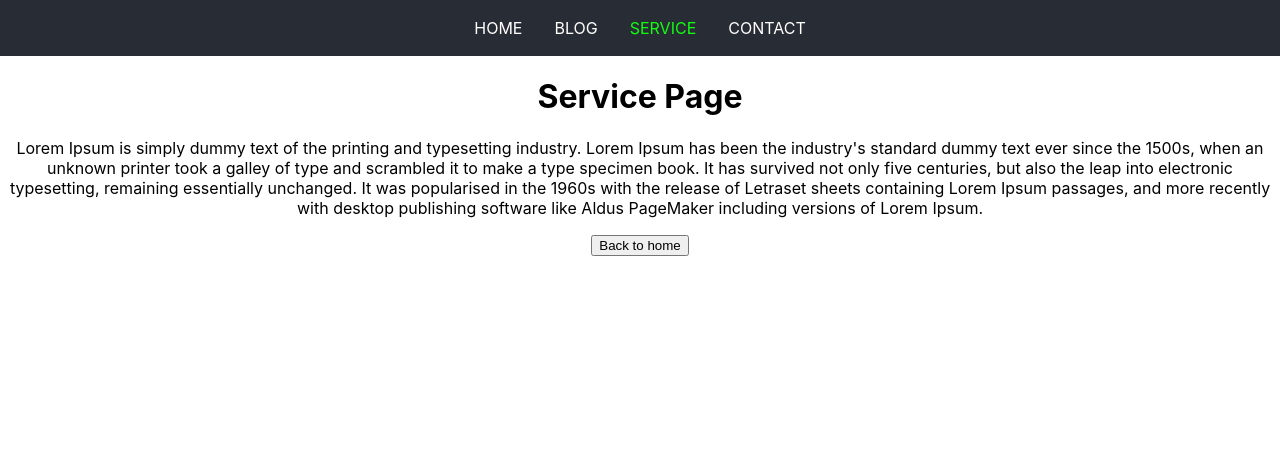
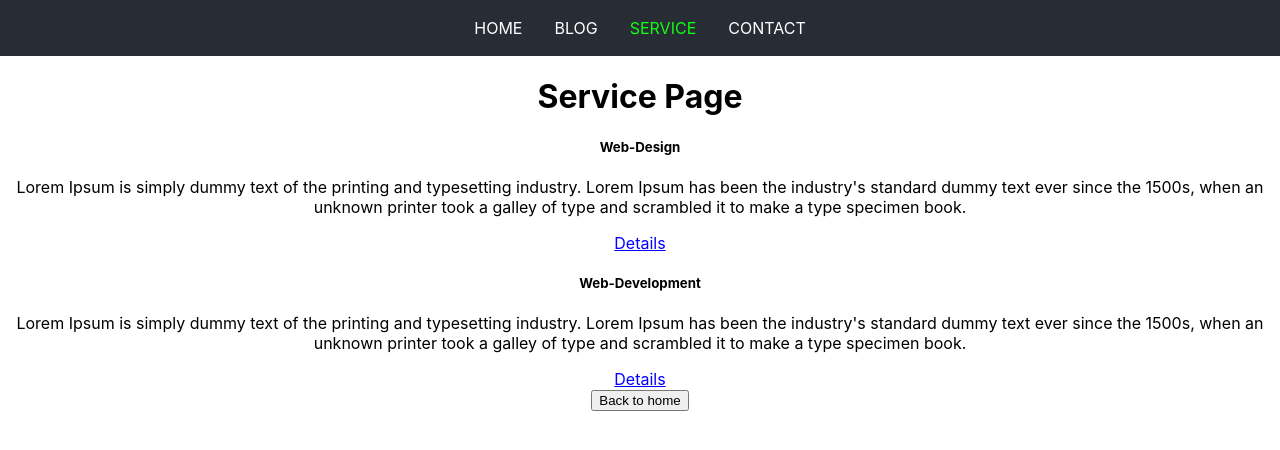
Before and after one commit to mamunurrashid1010/react-routing-implement, a React (Create React App) app: page /service in a window 1280 px wide. Shown: the top 450 px of the page. Built offline with nearby package versions, Linux system fonts and the light colour scheme.

Commit message:
parameter route example added

```diff
--- a/src/App.js
+++ b/src/App.js
@@ -7,6 +7,7 @@ import Service from "./pages/Service";
 import Contact from "./pages/Contact";
 import Error from "./pages/Error";
 import Navbar from "./navbar/Navbar";
+import ServiceDetails from "./pages/ServiceDetails";
 
 function App() {
   return (
@@ -17,6 +18,7 @@ function App() {
               <Route path="/" element={<Home/>} />
               <Route path="/blog" element={<Blog/>} />
               <Route path="/service" element={<Service/>} />
+              <Route path="/service/:title" element={<ServiceDetails/>} />
               <Route path="/contact" element={<Contact/>} />
               <Route path="*" element={<Error/>} />
           </Routes>
--- a/src/pages/Service.js
+++ b/src/pages/Service.js
@@ -1,19 +1,28 @@
 import React from 'react';
-import {useNavigate} from "react-router-dom";
+import {Link, useNavigate} from "react-router-dom";
 
 const Service = () => {
     const navigate = useNavigate();
     return (
         <div>
             <h1>Service Page</h1>
+
+            <h5>Web-Design</h5>
             <p>
                 Lorem Ipsum is simply dummy text of the printing and typesetting industry.
                 Lorem Ipsum has been the industry's standard dummy text ever since the 1500s,
                 when an unknown printer took a galley of type and scrambled it to make a type specimen book.
-                It has survived not only five centuries, but also the leap into electronic typesetting,
-                remaining essentially unchanged. It was popularised in the 1960s with the release of Letraset sheets containing Lorem Ipsum passages,
-                and more recently with desktop publishing software like Aldus PageMaker including versions of Lorem Ipsum.
             </p>
+            <Link to="Web Design" style={{color:'blue'}}>Details</Link>
+
+            <h5>Web-Development</h5>
+            <p>
+                Lorem Ipsum is simply dummy text of the printing and typesetting industry.
+                Lorem Ipsum has been the industry's standard dummy text ever since the 1500s,
+                when an unknown printer took a galley of type and scrambled it to make a type specimen book.
+            </p>
+            <Link to="Web Development" style={{color:'blue'}}>Details</Link><br/>
+
             <button onClick={()=>navigate('/')}>Back to home</button>
         </div>
     );
--- /dev/null
+++ b/src/pages/ServiceDetails.js
@@ -0,0 +1,13 @@
+import React from 'react';
+import {useParams} from "react-router-dom";
+
+const ServiceDetails = () => {
+    const {title} = useParams();
+    return (
+        <div>
+            <h5>{title}</h5>
+        </div>
+    );
+};
+
+export default ServiceDetails;
```
